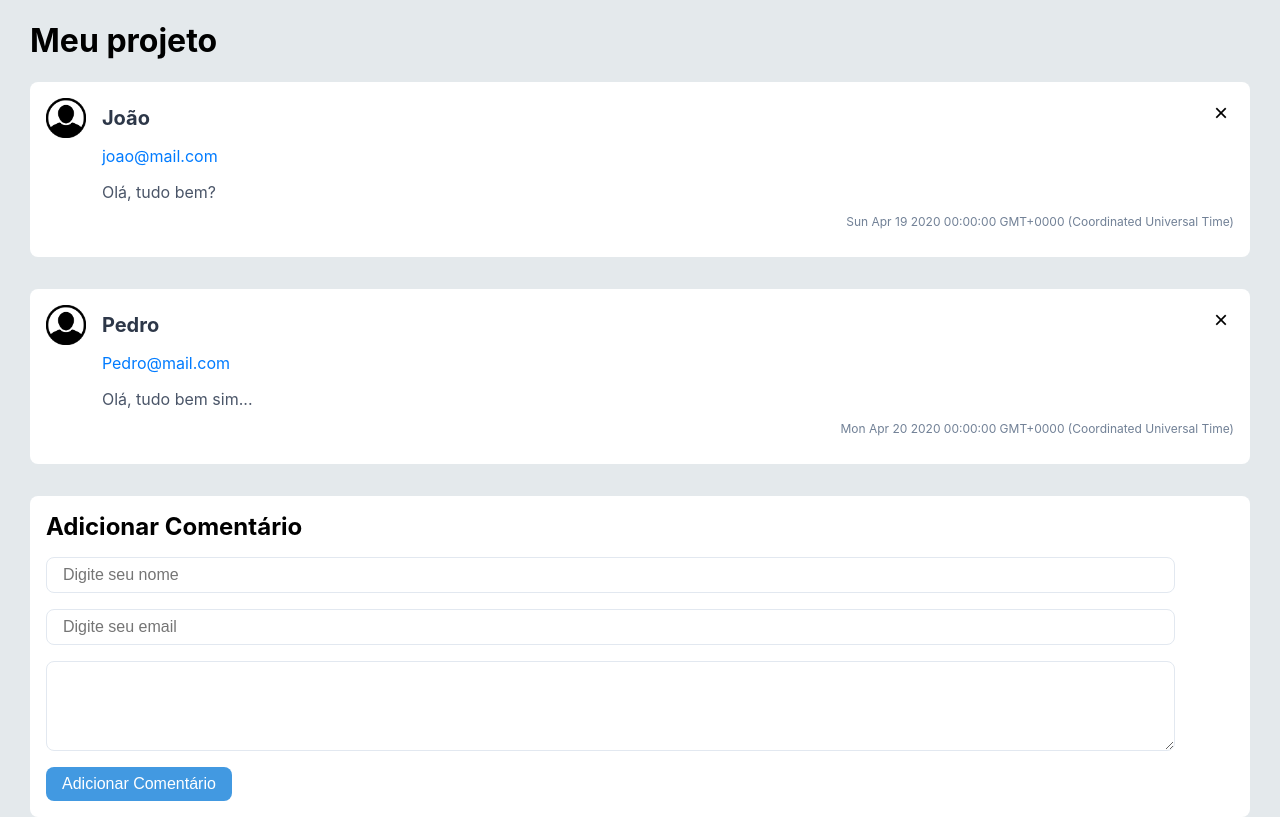
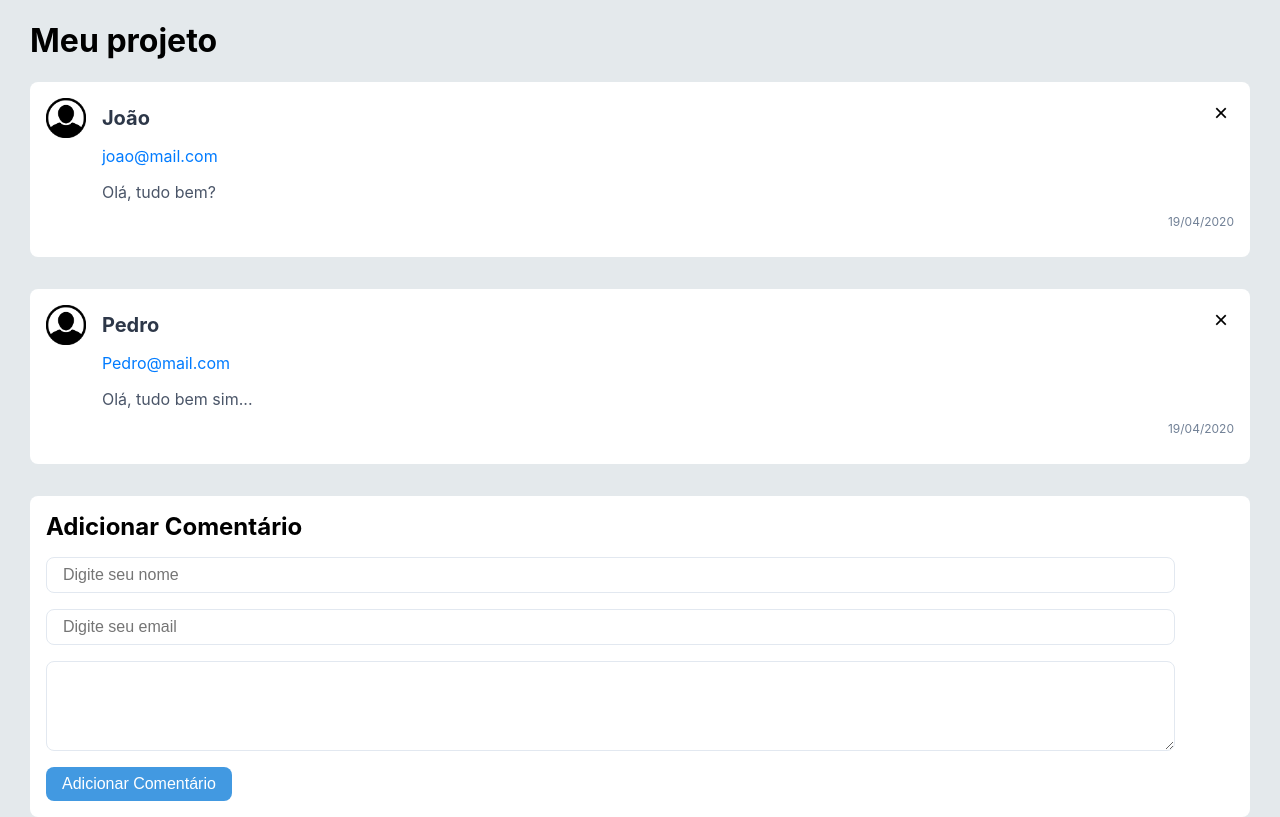
Before and after one commit to Thiagodessa41/react-estud, a React (Create React App) app: page / in a window 1280 px wide. Built offline with nearby package versions, Linux system fonts and the light colour scheme.

Commit message:
PacoteDate-fns

```diff
--- a/package.json
+++ b/package.json
@@ -6,6 +6,7 @@
     "@testing-library/jest-dom": "^5.16.4",
     "@testing-library/react": "^13.2.0",
     "@testing-library/user-event": "^13.5.0",
+    "date-fns": "^2.28.0",
     "react": "^18.1.0",
     "react-dom": "^18.1.0",
     "react-scripts": "5.0.1",
--- a/src/App.js
+++ b/src/App.js
@@ -9,13 +9,13 @@ class App extends Component {
       {
       nome:'João',
       email:'joao@mail.com',
-      data: new Date(2020, 3, 19),
+      data: new Date(2020, 3, 19, 17, 30, 0),
       mensagem: 'Olá, tudo bem?'
       },
       {
         nome:'Pedro',
         email:'Pedro@mail.com',
-        data: new Date(2020, 3, 20),
+        data: new Date(2020, 3, 19, 17, 30, 0),
         mensagem: 'Olá, tudo bem sim...'
         }
     ],
@@ -67,7 +67,7 @@ class App extends Component {
             <input
               type="text"
               name="nome"
-              value={this.state.novoComentario.nome}
+            value={this.state.novoComentario.nome}
               onChange={this.digitacao}
               required
               placeholder='Digite seu nome'/>
@@ -81,8 +81,8 @@ class App extends Component {
               required
               placeholder='Digite seu email'/>
           </div>
-          <div>
-            <textarea
+      <div>
+        <textarea
               name="mensagem"
               value={this.state.novoComentario.mensagem}
               onChange={this.digitacao}
--- a/src/components/cometario.js
+++ b/src/components/cometario.js
@@ -1,4 +1,7 @@
 import React from "react";
+import {formatRelative} from 'date-fns';
+import {ptBR} from 'date-fns/locale';
+
 import './comentario.css';
 import imagemUsuario from './user.png';
 
@@ -9,7 +12,7 @@ const Comentario = props => (
           <h2 class="nome">{props.nome}</h2>
           <p class="email">{props.email}</p>
           <p class="mensagem">{props.children}</p>
-          <p class="data"> {props.data.toString()}</p>
+          <p class="data"> {formatRelative(props.data, new Date(), {locale: ptBR})}</p>
           <button onClick={props.onRemove} >&times;</button>
        </div>
 
```
Also changed, not shown: 1 other file (tests, documents, lock files or other folders).
